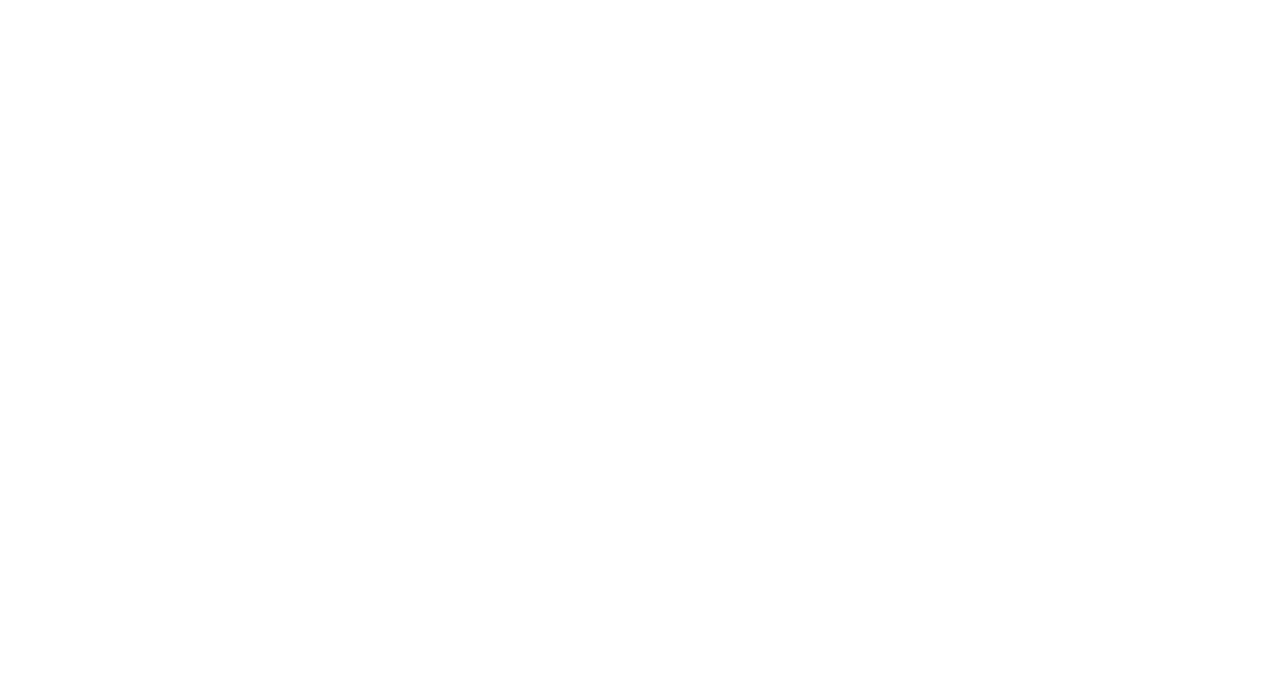
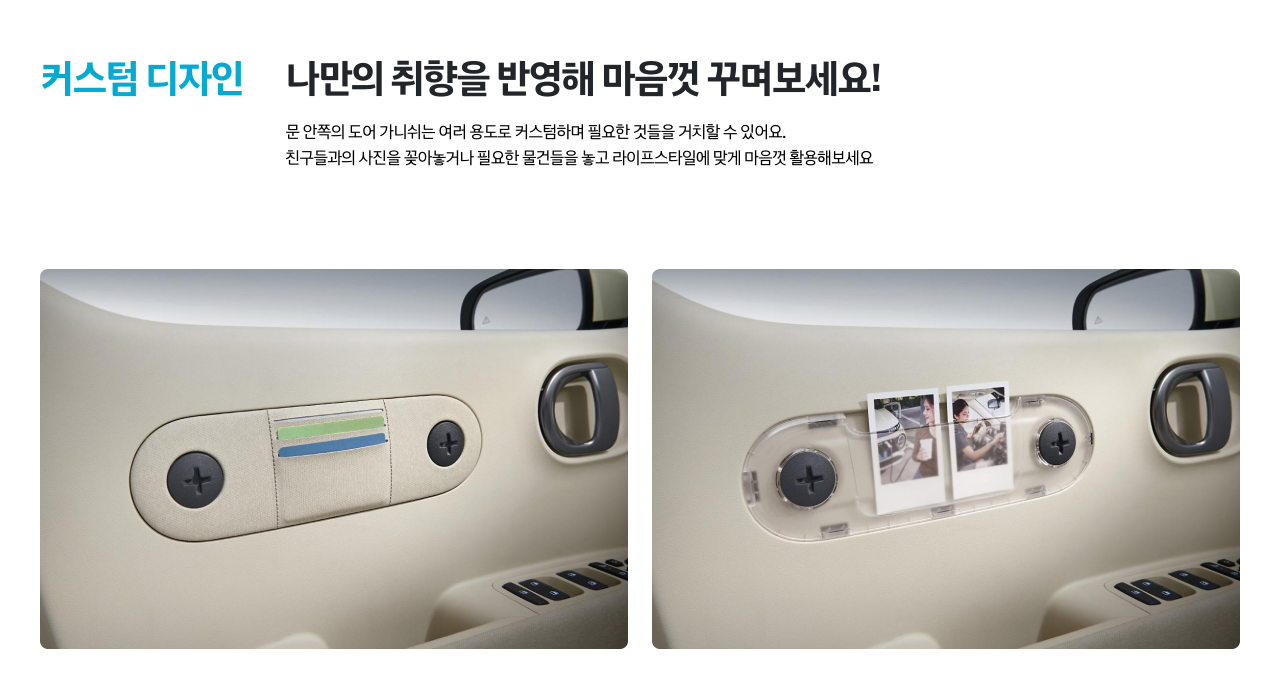
Before and after one commit to softeerbootcamp4th/Team7-HybridJGS-FE, a React (Vite) app in the folder client/: page /lottery in a window 1280 px wide. Shown: the part 4050-4738 px from the top of the page. Before the commit the page ends 4000 px from the top, so only its background shows below. Built offline with nearby package versions, Linux system fonts and the light colour scheme.

Commit message:
feat: 커스텀 디자인 화면 구현

```diff
--- a/client/src/pages/Lottery/index.tsx
+++ b/client/src/pages/Lottery/index.tsx
@@ -174,6 +174,37 @@ export default function Lottery() {
                     </div>
                 </div>
             </section>
+
+            <section className="h-screen relative flex flex-col items-center justify-center">
+                <div className="w-[1200px]">
+                    <Description
+                        label={<>커스텀 디자인</>}
+                        title={<>나만의 취향을 반영해 마음껏 꾸며보세요!</>}
+                        description={
+                            <>
+                                문 안쪽의 도어 가니쉬는 여러 용도로 커스텀하며 필요한 것들을 거치할
+                                수 있어요.
+                                <br />
+                                친구들과의 사진을 꽂아놓거나 필요한 물건들을 놓고 라이프스타일에
+                                맞게 마음껏 활용해보세요
+                            </>
+                        }
+                    />
+
+                    <div className="mt-[98px] flex gap-700">
+                        <img
+                            alt="커스텀 디자인 첫번째 이미지"
+                            src="/assets/lottery/custom-design-1.jpg"
+                            className="w-[588px] object-cover"
+                        />
+                        <img
+                            alt="커스텀 디자인 두번째 이미지"
+                            src="/assets/lottery/custom-design-2.jpg"
+                            className="w-[588px] object-cover"
+                        />
+                    </div>
+                </div>
+            </section>
         </div>
     );
 }
```
Also changed, not shown: client/public/assets/lottery/custom-design-1.jpg (added), client/public/assets/lottery/custom-design-2.jpg (added).
